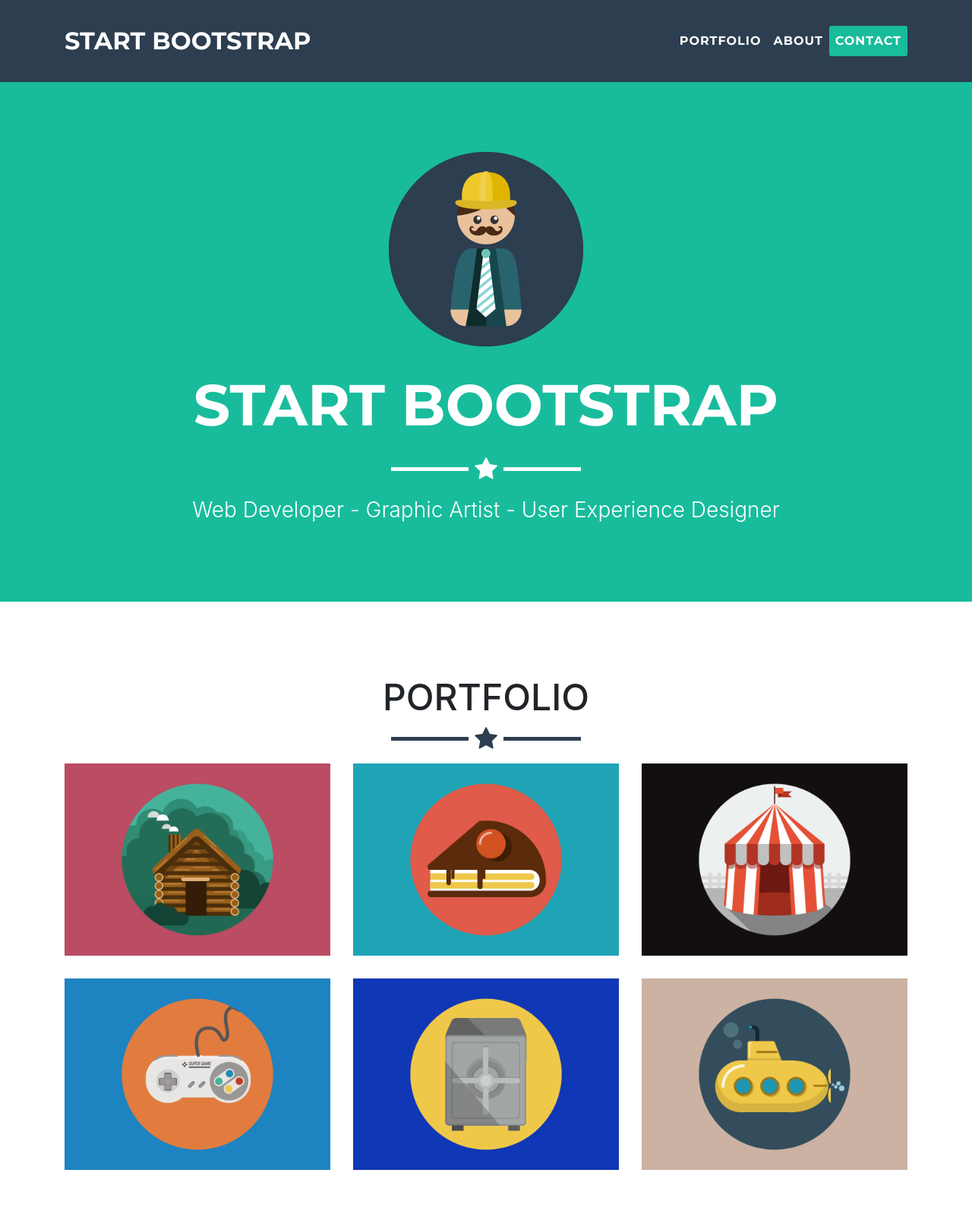
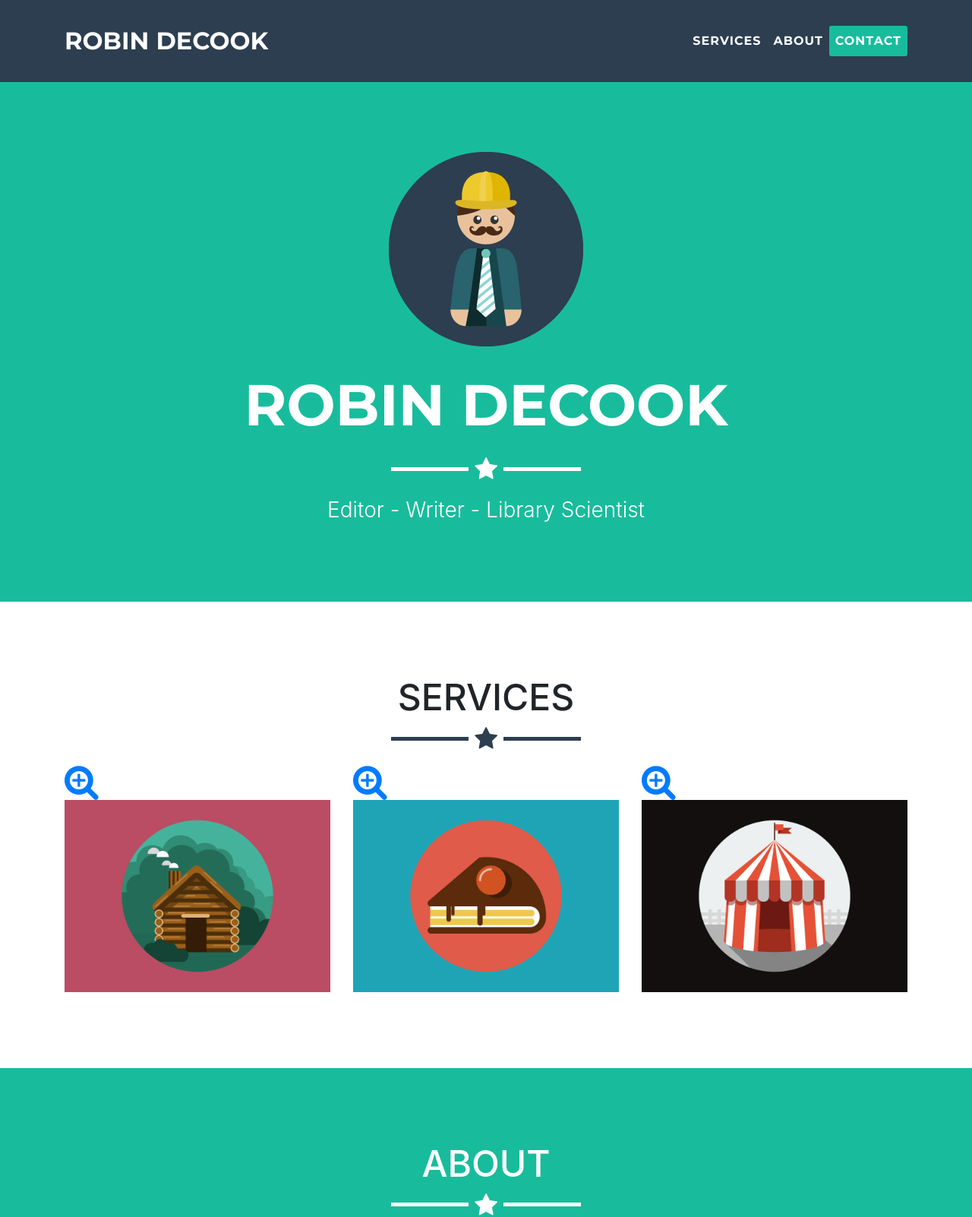
Before and after one commit to W-Ely/W-Ely.github.io, a website with bundled scripts: page index.html in a window 1280 px wide. Shown: the top 1602 px of the page at 76% size. Built offline with nearby package versions, Linux system fonts and the light colour scheme.

Commit message:
restructuring template.

```diff
--- a/index.html
+++ b/index.html
@@ -8,7 +8,7 @@
     <meta name="description" content="">
     <meta name="author" content="">
 
-    <title>Freelancer - Start Bootstrap Theme</title>
+    <title>Robin DeCook</title>
 
     <!-- Bootstrap core CSS -->
     <link href="vendor/bootstrap/css/bootstrap.min.css" rel="stylesheet">
@@ -28,7 +28,7 @@
     <!-- Navigation -->
     <nav class="navbar navbar-expand-lg navbar-light fixed-top" id="mainNav">
       <div class="container">
-        <a class="navbar-brand js-scroll-trigger" href="#page-top">Start Bootstrap</a>
+        <a class="navbar-brand js-scroll-trigger" href="#page-top">Robin DeCook</a>
         <button class="navbar-toggler navbar-toggler-right" type="button" data-toggle="collapse" data-target="#navbarResponsive" aria-controls="navbarResponsive" aria-expanded="false" aria-label="Toggle navigation">
           Menu
           <i class="fa fa-bars"></i>
@@ -36,7 +36,7 @@
         <div class="collapse navbar-collapse" id="navbarResponsive">
           <ul class="navbar-nav ml-auto">
             <li class="nav-item">
-              <a class="nav-link js-scroll-trigger" href="#portfolio">Portfolio</a>
+              <a class="nav-link js-scroll-trigger" href="#services">Services</a>
             </li>
             <li class="nav-item">
               <a class="nav-link js-scroll-trigger" href="#about">About</a>
@@ -54,17 +54,17 @@
       <div class="container">
         <img class="img-fluid" src="img/profile.png" alt="">
         <div class="intro-text">
-          <span class="name">Start Bootstrap</span>
+          <span class="name">Robin DeCook</span>
           <hr class="star-light">
-          <span class="skills">Web Developer - Graphic Artist - User Experience Designer</span>
+          <span class="skills">Editor - Writer - Library Scientist</span>
         </div>
       </div>
     </header>
 
     <!-- Portfolio Grid Section -->
-    <section id="portfolio">
+    <section id="services">
       <div class="container">
-        <h2 class="text-center">Portfolio</h2>
+        <h2 class="text-center">Services</h2>
         <hr class="star-primary">
         <div class="row">
           <div class="col-sm-4 portfolio-item">
@@ -95,36 +95,6 @@
                 </div>
               </div>
               <img class="img-fluid" src="img/portfolio/circus.png" alt="">
-            </a>
-          </div>
-          <div class="col-sm-4 portfolio-item">
-            <a class="portfolio-link" href="#portfolioModal4" data-toggle="modal">
-              <div class="caption">
-                <div class="caption-content">
-                  <i class="fa fa-search-plus fa-3x"></i>
-                </div>
-              </div>
-              <img class="img-fluid" src="img/portfolio/game.png" alt="">
-            </a>
-          </div>
-          <div class="col-sm-4 portfolio-item">
-            <a class="portfolio-link" href="#portfolioModal5" data-toggle="modal">
-              <div class="caption">
-                <div class="caption-content">
-                  <i class="fa fa-search-plus fa-3x"></i>
-                </div>
-              </div>
-              <img class="img-fluid" src="img/portfolio/safe.png" alt="">
-            </a>
-          </div>
-          <div class="col-sm-4 portfolio-item">
-            <a class="portfolio-link" href="#portfolioModal6" data-toggle="modal">
-              <div class="caption">
-                <div class="caption-content">
-                  <i class="fa fa-search-plus fa-3x"></i>
-                </div>
-              </div>
-              <img class="img-fluid" src="img/portfolio/submarine.png" alt="">
             </a>
           </div>
         </div>
@@ -544,7 +514,7 @@
     <script src="vendor/jquery-easing/jquery.easing.min.js"></script>
 
     <!-- Contact Form JavaScript -->
-    <script src="js/jqBootstrapValidation.js"></script>
+    <!-- <script src="js/jqBootstrapValidation.js"></script> -->
     <!-- <script src="js/contact_me.js"></script> -->
 
     <!-- Custom scripts for this template -->
```
